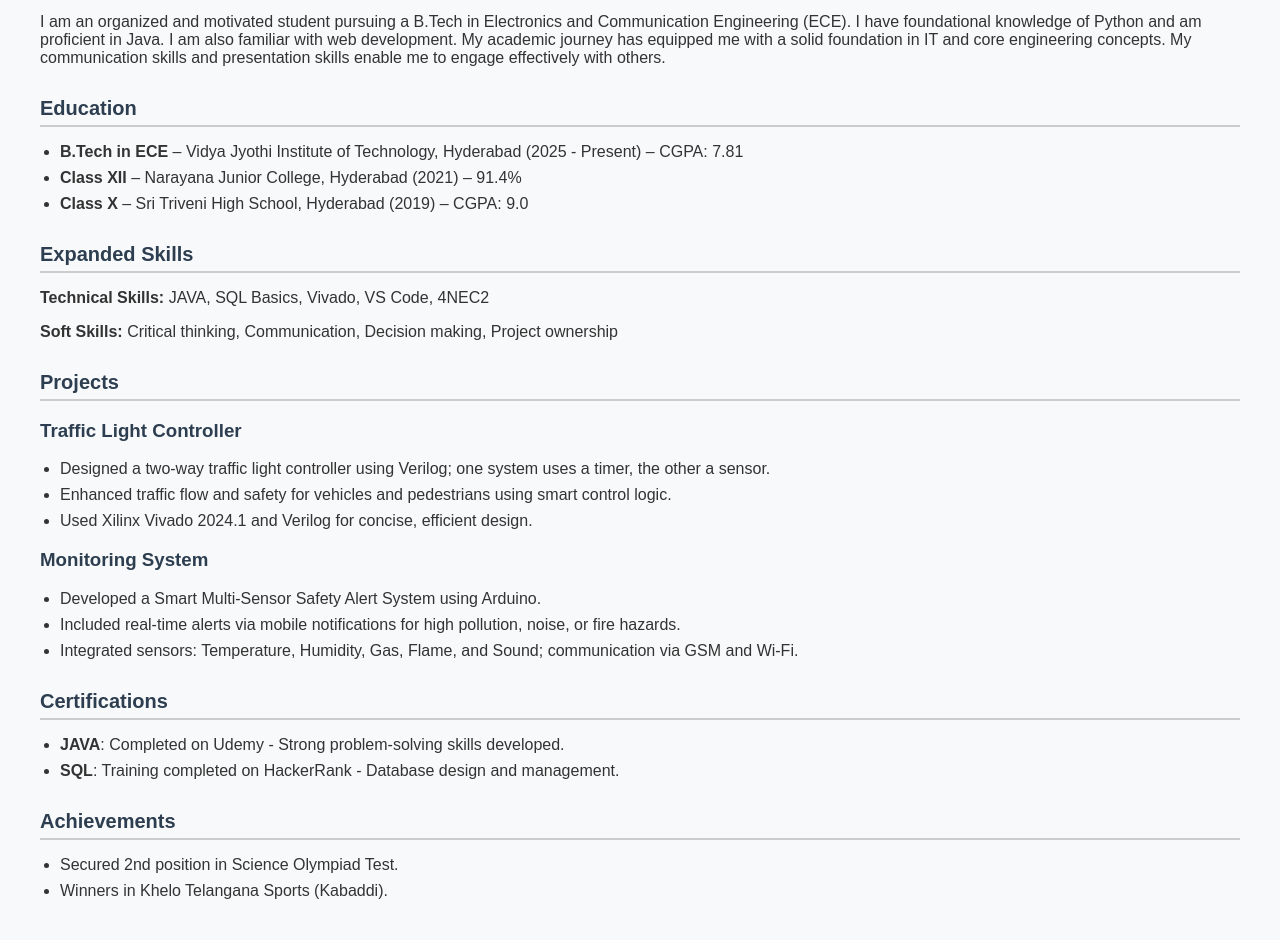
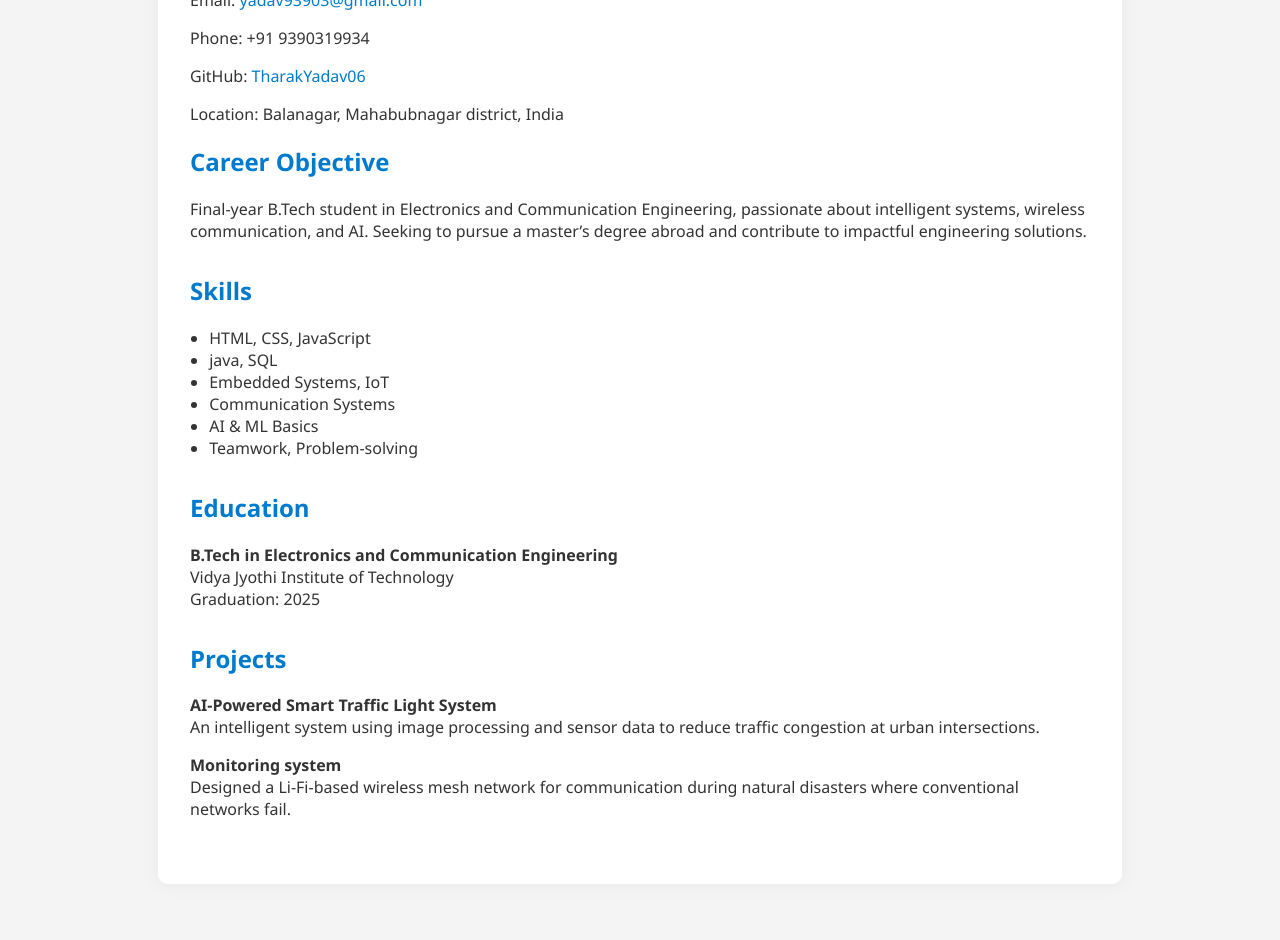
Before and after one commit to TharakYadav06/resume77, a plain HTML site: page index.html in a window 1280 px wide. Shown: the part 161-1101 px from the top of the page. After the commit the page ends 1077 px from the top, so only its background shows below. Drawn offline with Linux system fonts and the light colour scheme.

Commit message:
resume.html

```diff
--- a/index.html
+++ b/index.html
@@ -1,112 +1,84 @@
 <!DOCTYPE html>
 <html lang="en">
 <head>
-  <meta charset="UTF-8" />
-  <meta name="viewport" content="width=device-width, initial-scale=1.0"/>
-  <title>Bhushamoni Tharak Yadav - Resume</title>
+  <meta charset="UTF-8">
+  <meta name="viewport" content="width=device-width, initial-scale=1.0">
+  <title>Bhushamoni Yadav - Resume</title>
   <style>
     body {
-      font-family: Arial, sans-serif;
-      margin: 40px;
-      background-color: #f8f9fa;
+      font-family: 'Segoe UI', Tahoma, Geneva, Verdana, sans-serif;
+      margin: 0;
+      padding: 0;
+      background: #f4f4f4;
       color: #333;
     }
-    h1, h2, h3 {
-      color: #2c3e50;
+    .container {
+      max-width: 900px;
+      margin: 2rem auto;
+      background: #fff;
+      padding: 2rem;
+      border-radius: 10px;
+      box-shadow: 0 0 20px rgba(0, 0, 0, 0.05);
     }
-    h1 {
-      font-size: 32px;
-      margin-bottom: 5px;
+    h1, h2 {
+      color: #007acc;
     }
-    .contact {
-      font-size: 14px;
-      margin-bottom: 30px;
+    ul {
+      padding-left: 1.2rem;
     }
     .section {
-      margin-bottom: 30px;
+      margin-bottom: 2rem;
     }
-    .section h2 {
-      font-size: 20px;
-      border-bottom: 2px solid #ccc;
-      padding-bottom: 5px;
-      margin-bottom: 15px;
+    .contact a {
+      color: #007acc;
+      text-decoration: none;
     }
-    ul {
-      padding-left: 20px;
-    }
-    li {
-      margin-bottom: 8px;
-    }
-    .highlight {
-      font-weight: bold;
+    .contact a:hover {
+      text-decoration: underline;
     }
   </style>
 </head>
 <body>
-
+  <div class="container">
     <h1>Bhushamoni Tharak Yadav</h1>
     <div class="contact">
-    📞 +91 9390319934 | 📧 btharakyadav111@gmail.com | 🔗
-    <a href="https://linkedin.com/in/bhushamoni-tharak-yadav-4ba538289" target="_blank">LinkedIn</a>
+      <p>Email: <a href="mailto:yadav93903@gmail.com">yadav93903@gmail.com</a></p>
+      <p>Phone: +91 9390319934</p>
+      <p>GitHub: <a href="https://github.com/TharakYadav06" target="_blank">TharakYadav06</a></p>
+      <p>Location: Balanagar, Mahabubnagar district, India</p>
     </div>
 
     <div class="section">
-    <h2>Objective</h2>
-    <p>
-      I am an organized and motivated student pursuing a B.Tech in Electronics and Communication Engineering (ECE).
-      I have foundational knowledge of Python and am proficient in Java. I am also familiar with web development.
-      My academic journey has equipped me with a solid foundation in IT and core engineering concepts.
-      My communication skills and presentation skills enable me to engage effectively with others.
-    </p>
+      <h2>Career Objective</h2>
+      <p>Final-year B.Tech student in Electronics and Communication Engineering, passionate about intelligent systems, wireless communication, and AI. Seeking to pursue a master’s degree abroad and contribute to impactful engineering solutions.</p>
+    </div>
+
+    <div class="section">
+      <h2>Skills</h2>
+      <ul>
+        <li>HTML, CSS, JavaScript</li>
+        <li>java, SQL</li>
+        <li>Embedded Systems, IoT</li>
+        <li>Communication Systems</li>
+        <li>AI & ML Basics</li>
+        <li>Teamwork, Problem-solving</li>
+      </ul>
     </div>
 
     <div class="section">
       <h2>Education</h2>
-    <ul>
-      <li><span class="highlight">B.Tech in ECE</span> – Vidya Jyothi Institute of Technology, Hyderabad (2025 - Present) – CGPA: 7.81</li>
-      <li><span class="highlight">Class XII</span> – Narayana Junior College, Hyderabad (2021) – 91.4%</li>
-      <li><span class="highlight">Class X</span> – Sri Triveni High School, Hyderabad (2019) – CGPA: 9.0</li>
-    </ul>
-  </div>
-
-  <div class="section">
-    <h2>Expanded Skills</h2>
-    <p><span class="highlight">Technical Skills:</span> JAVA, SQL Basics, Vivado, VS Code, 4NEC2</p>
-    <p><span class="highlight">Soft Skills:</span> Critical thinking, Communication, Decision making, Project ownership</p>
+      <p><strong>B.Tech in Electronics and Communication Engineering</strong><br>
+         Vidya Jyothi Institute of Technology<br>
+          Graduation: 2025</p>
     </div>
 
     <div class="section">
       <h2>Projects</h2>
-    <h3>Traffic Light Controller</h3>
-    <ul>
-      <li>Designed a two-way traffic light controller using Verilog; one system uses a timer, the other a sensor.</li>
-      <li>Enhanced traffic flow and safety for vehicles and pedestrians using smart control logic.</li>
-      <li>Used Xilinx Vivado 2024.1 and Verilog for concise, efficient design.</li>
-    </ul>
+      <p><strong>AI-Powered Smart Traffic Light System</strong><br>
+      An intelligent system using image processing and sensor data to reduce traffic congestion at urban intersections.</p>
 
-    <h3>Monitoring System</h3>
-    <ul>
-      <li>Developed a Smart Multi-Sensor Safety Alert System using Arduino.</li>
-      <li>Included real-time alerts via mobile notifications for high pollution, noise, or fire hazards.</li>
-      <li>Integrated sensors: Temperature, Humidity, Gas, Flame, and Sound; communication via GSM and Wi-Fi.</li>
-    </ul>
-  </div>
-
-  <div class="section">
-    <h2>Certifications</h2>
-    <ul>
-      <li><span class="highlight">JAVA</span>: Completed on Udemy - Strong problem-solving skills developed.</li>
-      <li><span class="highlight">SQL</span>: Training completed on HackerRank - Database design and management.</li>
-    </ul>
-  </div>
-
-  <div class="section">
-    <h2>Achievements</h2>
-    <ul>
-      <li>Secured 2nd position in Science Olympiad Test.</li>
-      <li>Winners in Khelo Telangana Sports (Kabaddi).</li>
-    </ul>
-  </div>
-
+      <p><strong>Monitoring system</strong><br>
+      Designed a Li-Fi-based wireless mesh network for communication during natural disasters where conventional networks fail.</p>
+    </div  </div>
 </body>
 </html>
```
Lines whose indentation alone changed are shown as unchanged.
